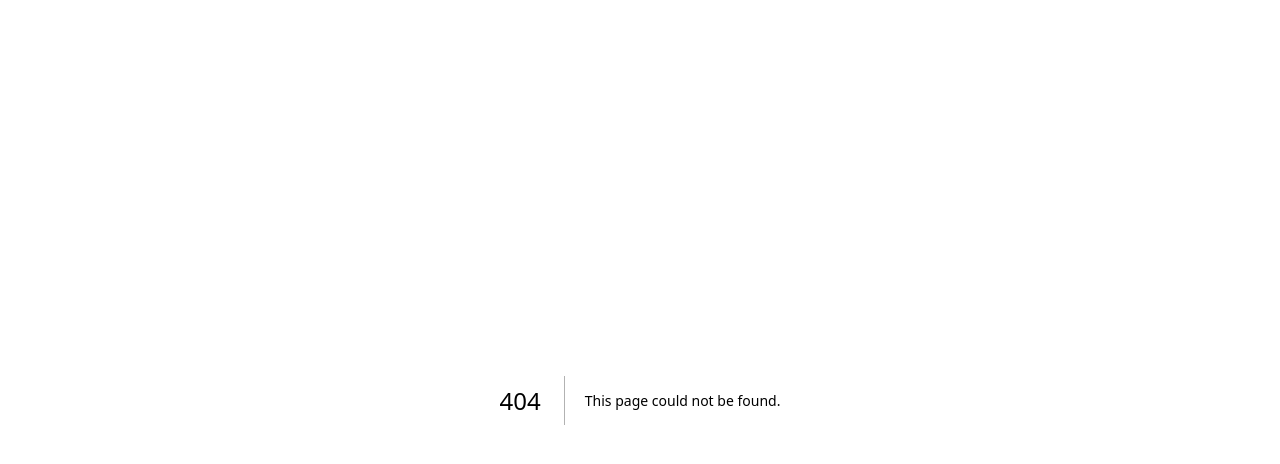
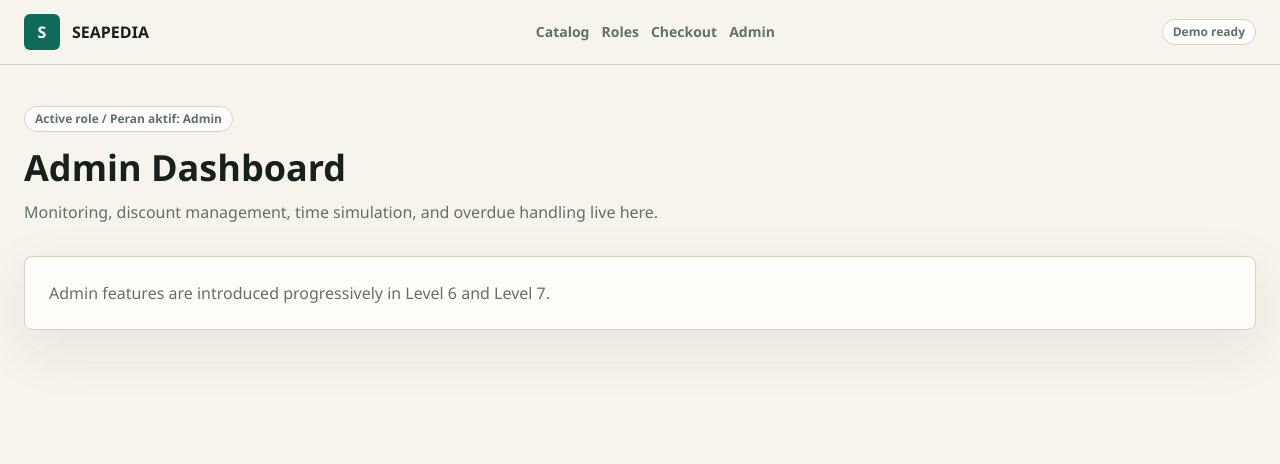
Before and after one commit to myudak/seapedia, a Next.js app: page /dashboard/admin in a window 1280 px wide. Before the commit this address had no page. Shown: the top 464 px of the page. Built offline with nearby package versions, Linux system fonts and the light colour scheme.

Commit message:
feat(auth): add protected dashboard shells per role

```diff
--- /dev/null
+++ b/src/app/dashboard/admin/page.tsx
@@ -0,0 +1,15 @@
+import { DashboardShell } from "@/components/dashboard-shell";
+
+export default function AdminDashboardPage() {
+  return (
+    <DashboardShell
+      role="Admin"
+      title="Admin Dashboard"
+      subtitle="Monitoring, discount management, time simulation, and overdue handling live here."
+    >
+      <p className="text-[var(--muted)]">
+        Admin features are introduced progressively in Level 6 and Level 7.
+      </p>
+    </DashboardShell>
+  );
+}
--- /dev/null
+++ b/src/app/dashboard/buyer/page.tsx
@@ -0,0 +1,15 @@
+import { DashboardShell } from "@/components/dashboard-shell";
+
+export default function BuyerDashboardPage() {
+  return (
+    <DashboardShell
+      role="Buyer / Pembeli"
+      title="Buyer Dashboard"
+      subtitle="Wallet, delivery address, cart, checkout, and order history live here."
+    >
+      <p className="text-[var(--muted)]">
+        Buyer features are introduced progressively in Level 3.
+      </p>
+    </DashboardShell>
+  );
+}
--- /dev/null
+++ b/src/app/dashboard/driver/page.tsx
@@ -0,0 +1,15 @@
+import { DashboardShell } from "@/components/dashboard-shell";
+
+export default function DriverDashboardPage() {
+  return (
+    <DashboardShell
+      role="Driver / Pengirim"
+      title="Driver Dashboard"
+      subtitle="Available jobs, active delivery, completion actions, and earnings live here."
+    >
+      <p className="text-[var(--muted)]">
+        Driver features are introduced progressively in Level 5.
+      </p>
+    </DashboardShell>
+  );
+}
--- /dev/null
+++ b/src/app/dashboard/page.tsx
@@ -0,0 +1,31 @@
+import Link from "next/link";
+import { DashboardShell } from "@/components/dashboard-shell";
+
+const dashboards = [
+  ["Buyer", "/dashboard/buyer"],
+  ["Seller", "/dashboard/seller"],
+  ["Driver", "/dashboard/driver"],
+  ["Admin", "/dashboard/admin"],
+];
+
+export default function DashboardIndexPage() {
+  return (
+    <DashboardShell
+      role="Selected after login"
+      title="Dashboard Entry"
+      subtitle="Choose the dashboard that matches the active session role. Backend API handlers still enforce the actual active role."
+    >
+      <div className="grid gap-3 sm:grid-cols-2 lg:grid-cols-4">
+        {dashboards.map(([role, href]) => (
+          <Link
+            className="rounded-md border border-[var(--line)] bg-white p-4 font-black transition hover:border-[var(--market)]"
+            href={href}
+            key={role}
+          >
+            {role}
+          </Link>
+        ))}
+      </div>
+    </DashboardShell>
+  );
+}
--- /dev/null
+++ b/src/app/dashboard/seller/page.tsx
@@ -0,0 +1,15 @@
+import { DashboardShell } from "@/components/dashboard-shell";
+
+export default function SellerDashboardPage() {
+  return (
+    <DashboardShell
+      role="Seller / Penjual"
+      title="Seller Dashboard"
+      subtitle="Store profile, product management, incoming orders, and income summaries live here."
+    >
+      <p className="text-[var(--muted)]">
+        Seller features are introduced progressively in Level 2 and Level 4.
+      </p>
+    </DashboardShell>
+  );
+}
--- /dev/null
+++ b/src/components/dashboard-shell.tsx
@@ -0,0 +1,33 @@
+import type { ReactNode } from "react";
+import { AppShell } from "@/components/app-shell";
+import { Badge } from "@/components/ui/badge";
+import { Card } from "@/components/ui/card";
+
+type DashboardShellProps = {
+  title: string;
+  subtitle: string;
+  role: string;
+  children: ReactNode;
+};
+
+export function DashboardShell({
+  title,
+  subtitle,
+  role,
+  children,
+}: DashboardShellProps) {
+  return (
+    <AppShell>
+      <main className="mx-auto max-w-7xl px-4 py-10 sm:px-6">
+        <div className="flex flex-col justify-between gap-4 md:flex-row md:items-end">
+          <div>
+            <Badge>Active role / Peran aktif: {role}</Badge>
+            <h1 className="mt-4 text-4xl font-black">{title}</h1>
+            <p className="mt-3 max-w-2xl text-[var(--muted)]">{subtitle}</p>
+          </div>
+        </div>
+        <Card className="mt-8 p-6">{children}</Card>
+      </main>
+    </AppShell>
+  );
+}
```
